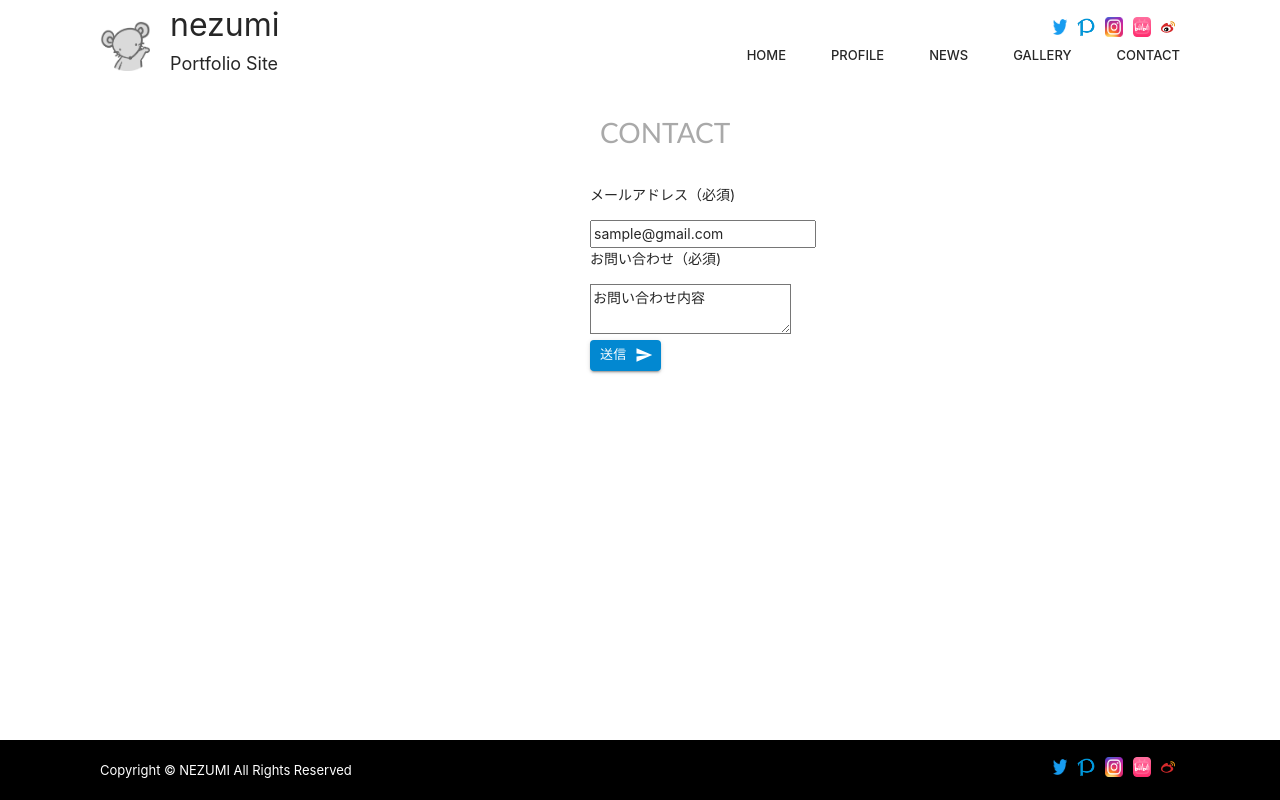
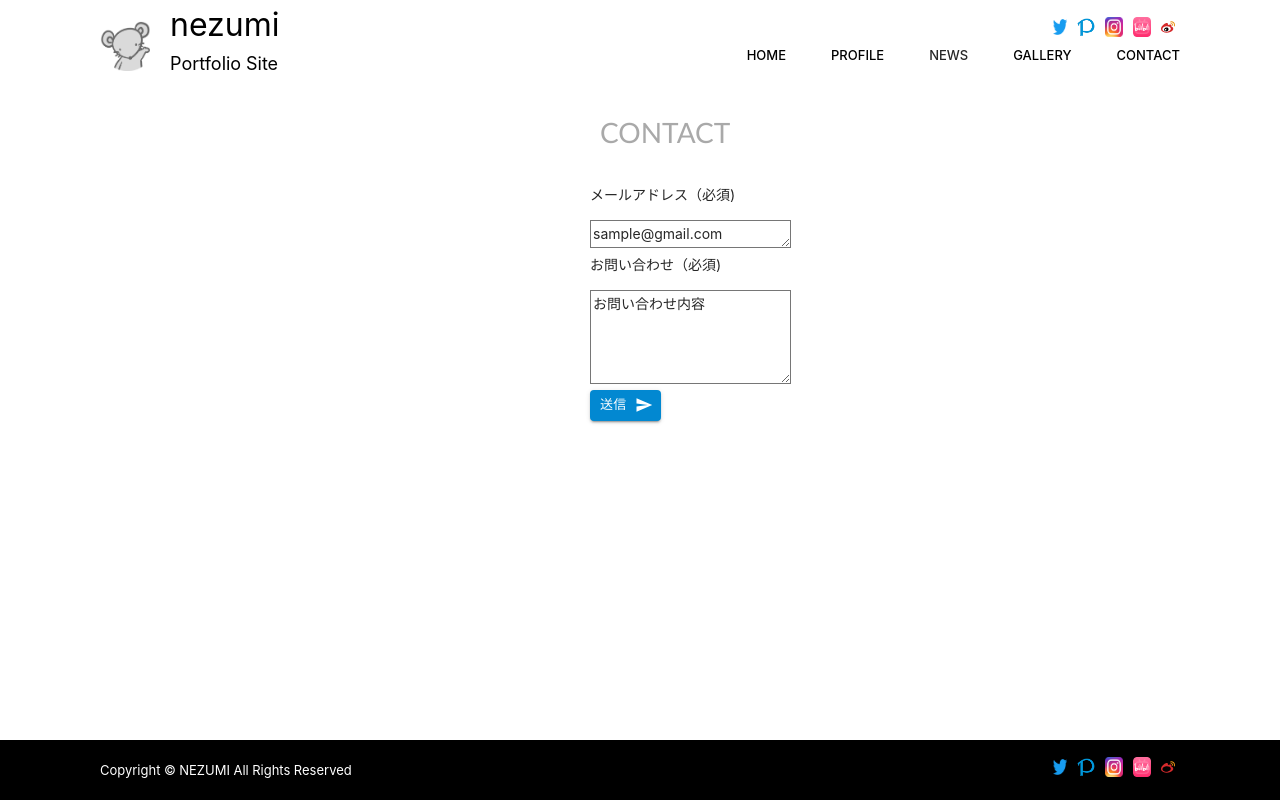
Before and after one commit to syucou/my-portfolio, a React (Create React App) app: page /contact in a window 1280 px wide. Built offline with nearby package versions, Linux system fonts and the light colour scheme.

Commit message:
add-profile

```diff
--- a/src/antlists.js
+++ b/src/antlists.js
@@ -20,7 +20,7 @@ export default function AntList() {
       <List.Item>
         <List.Item.Meta
           avatar={<img src={`${process.env.PUBLIC_URL}/icons/nezumi.png`} className="nezumi-icon" alt="nezumi"/>}
-          title={<a href="https://ant.design">{item.title}</a>}
+          title={item.title}
           description={item.description}
         />
       </List.Item>
--- a/src/contact.js
+++ b/src/contact.js
@@ -38,6 +38,7 @@ class ContactForm extends React.Component {
 
   render() {
     let emailErrorText;
+
     if (this.state.hasEmailError) {
       emailErrorText = (
         <span>
@@ -47,6 +48,7 @@ class ContactForm extends React.Component {
     }
 
     let contentErrorText;
+
     if (this.state.hascontentError) {
       contentErrorText = (
         <span>
@@ -56,6 +58,7 @@ class ContactForm extends React.Component {
     }
 
     let contactForm;
+
     if (this.state.isSubmitted) {
       contactForm = (
         <span className = "message" style={{
@@ -66,15 +69,17 @@ class ContactForm extends React.Component {
       contactForm = (
         <form onSubmit={()=>{this.handleSubmit()}}>
           <p>メールアドレス（必須)</p>
-          <input
+          <textarea
             value = {this.state.email}
             onChange={(event)=>{this.handleEmailChange(event)}}
+            rows = {"1"}
           />
           {emailErrorText}
           <p>お問い合わせ（必須)</p>
           <textarea
             value = {this.state.content}
             onChange={(event)=>this.handleContenttChange(event)}
+            rows = {"4"}
           />
           {this.contentErrortext}
           <Button type="submit"
--- /dev/null
+++ b/src/context.js
@@ -0,0 +1,35 @@
+import React from 'react';
+
+export default function ContextProfile(){
+    return(
+        <div>
+            <article>
+                <h3 style={{
+                    textAlign: "center",
+                    paddingTop: "20px",
+                    paddingLeft: "15px"
+                }}><strong>{"ねずみ　/　nezumi"}</strong></h3>
+                <p style={{
+                    textAlign: "center",
+                    paddingTop: "10px",
+                    paddingLeft: "15px"
+                }}>
+                {"1994年生まれ"}<br/>
+                {"中国蘇州市出身"}<br/>
+                {"WEB デザイナー"}<br/>
+                {"WEB エンジニア"}
+                </p>
+                <p style={{
+                    paddingTop: "10px",
+                    paddingLeft: "25px"
+                }}>
+                {"学生時代バイトが大好きだったという。"}<br/>
+                {"大学ではメディアを専攻し、短編映画を撮った経験がある。"}<br/>
+                {"その後、大学院に入ってパソコンをゴリゴリ勉強し、Bootstrapなど様々な知識を身につけた。"}<br/><br/>
+                {"2021年就職後、WordPressを使って会社のホームページのデザインを直し、JSPで工場の部品画面などを作成した経験がある。"}<br/>
+                {"趣味は絵描くこととビデオ編集。"}
+                </p>
+            </article>
+        </div>
+    );
+}
--- a/src/dehaze.js
+++ b/src/dehaze.js
@@ -3,7 +3,7 @@ import Box from '@mui/material/Box';
 import Fab from '@mui/material/Fab';
 import { grey } from '@mui/material/colors';
 import DehazeIcon from '@mui/icons-material/Dehaze';
-
+import { BrowserRouter, Routes, Route, Link } from 'react-router-dom';
 import Drawer from '@mui/material/Drawer';
 
 const fabStyle = {
@@ -58,13 +58,13 @@ export default function FloatingActionButtondeHaze() {
           width: "50px",
           margin:"auto",
           padding:"10px 0 0 0",
-        }}>{home_li}</h4>
+        }}><Link to="/" className="link-drawer">{home_li}</Link></h4>
         <h4 style={{
           color:"darkgray",
           width: "50px",
           margin:"auto",
           padding:"10px 0 0 0",
-        }}>{profile_li}</h4>
+        }}><Link to="/profile" className="link-drawer">{profile_li}</Link></h4>
         <h4 style={{
           color:"darkgray",
           width: "50px",
@@ -76,13 +76,13 @@ export default function FloatingActionButtondeHaze() {
           width: "50px",
           margin:"auto",
           padding:"10px 0 0 0",
-        }}>{gallery_li}</h4>
+        }}><Link to="/gallery" className="link-drawer">{gallery_li}</Link></h4>
         <h4 style={{
           color:"darkgray",
           width: "50px",
           margin:"auto",
           padding:"10px 0 0 0",
-        }}>{contact_li}</h4>
+        }}><Link to="/contact" className="link-drawer">{contact_li}</Link></h4>
       </Box>
     </Drawer>
     </div>
--- a/src/index.css
+++ b/src/index.css
@@ -212,3 +212,19 @@ li:hover{
   padding-top: 30px;
   padding-left: 65px;
 }
+.profile{
+  width: 300px;
+  margin:auto;
+}
+.link{
+  color:black;
+}
+.link:hover{
+  color:black;
+}
+.link-drawer{
+  color: darkgray;
+}
+.link-drawer:hover{
+  color:black;
+}
--- a/src/index.js
+++ b/src/index.js
@@ -5,7 +5,7 @@ import App from './App';
 import reportWebVitals from './reportWebVitals';
 import { Carousel } from 'react-responsive-carousel';
 import "react-responsive-carousel/lib/styles/carousel.min.css";
-import { BrowserRouter, Routes, Route } from 'react-router-dom';
+import { BrowserRouter, Routes, Route, Link } from 'react-router-dom';
 
 import BasicList from './basiclists';
 import ColorRadioButtons from './colorradio';
@@ -14,7 +14,7 @@ import FloatingActionButtons from './dehaze';
 import FloatingActionButtonUpIcon from './upicon';
 import AntList from './antlists';
 import ContactForm1 from './contact';
-
+import Context from './context';
 
 function Nav(props){
   const home_li = "HOME";
@@ -26,11 +26,11 @@ function Nav(props){
   return(
     <nav>
       <ul>
-        <li key="home">{home_li}</li>
-        <li key="profile">{profile_li}</li>
+        <li key="home"><Link to="/" className="link">{home_li}</Link></li>
+        <li key="profile"><Link to="/profile" className="link">{profile_li}</Link></li>
         <li key="news">{news_li}</li>
-        <li key="gallery">{gallery_li}</li>
-        <li key="contact">{contact_li}</li>
+        <li key="gallery"><Link to="/gallery" className="link">{gallery_li}</Link></li>
+        <li key="contact"><Link to="/contact" className="link">{contact_li}</Link></li>
       </ul>
     </nav>
   );
@@ -161,13 +161,13 @@ class Header extends React.Component{
     return (
       <div className="header">
       <div className="div-nezumi">
-        <a href="#">
+        <Link to="/">
           <img src={`${process.env.PUBLIC_URL}/icons/nezumi.png`} className="nezumi" alt="nezumi"/>
-        </a>
+        </Link>
       </div>
       <div className="div-name">
-      <p className="name">{name}</p>
-      <p className="site-name">{site}</p>
+      <p className="name"><Link to="/" className="link">{name}</Link></p>
+      <p className="site-name"><Link to="/" className="link">{site}</Link></p>
       </div>
       <Icons/>
       <div className="div-nav">
@@ -231,6 +231,22 @@ class GalleryPage extends React.Component{
   }
 }
 
+class ProfileBody extends React.Component{
+  render(){
+    return(
+      <div className="homebody">
+        <FloatingActionButtons className="dehaze"/>
+        <h1 className="h2" style={{
+          paddingTop: "10px",
+        }}>{"PROFILE"}</h1>
+        <div className="profile">
+          <Context />
+        </div>
+      </div>
+    );
+  }
+}
+
 class Footer extends React.Component{
 
   render(){
@@ -262,7 +278,7 @@ class Profile extends React.Component{
     return(
       <div>
         <Header />
-
+        <ProfileBody />
         <Footer />
       </div>
     );
```
